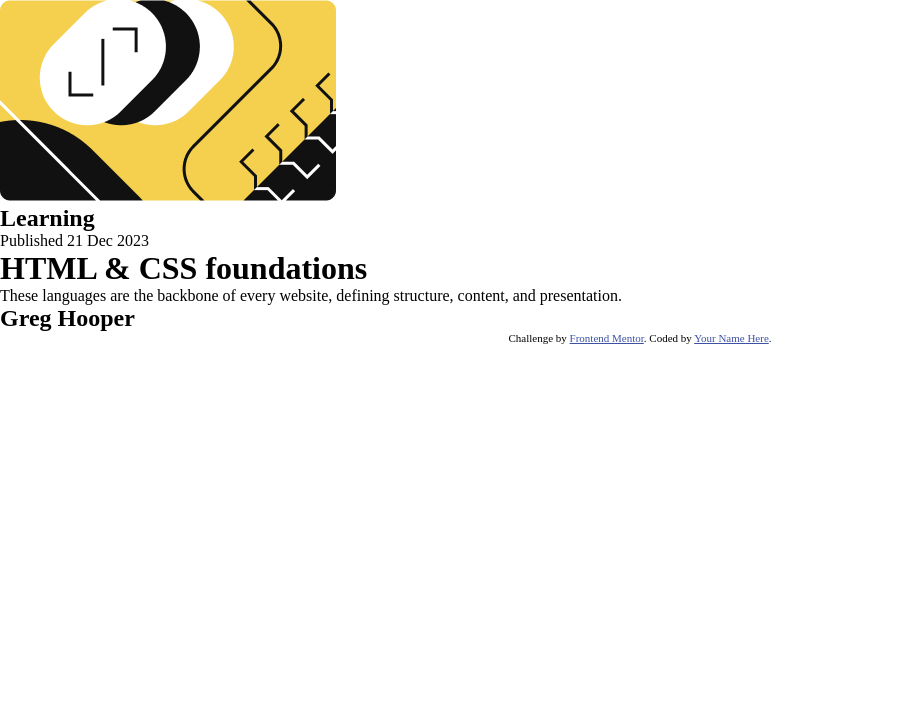
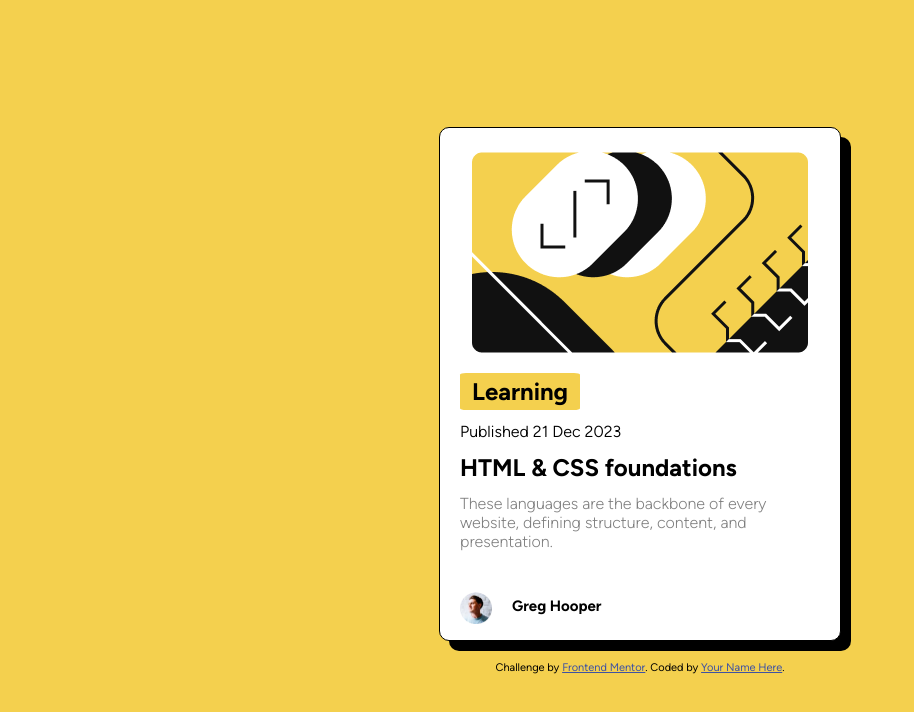
Before and after one commit to tflinch/Blog-preview-card, a plain HTML site: page index.html in a window 1280 px wide. Shown: the whole page, without its empty margins (0-914 px from the left). Drawn offline with Linux system fonts and the light colour scheme.

Commit message:
feat: completed styling for challenge

```diff
--- a/index.html
+++ b/index.html
@@ -20,6 +20,7 @@
       .attribution {
         font-size: 11px;
         text-align: center;
+        margin-top: 20px;
       }
       .attribution a {
         color: hsl(228, 45%, 44%);
@@ -31,17 +32,21 @@
       <img src="./assets/images/blogimage.png" alt="blog image" srcset="" />
 
       <div class="content-container">
-        <h2>Learning</h2>
+        <h2 class="tag">Learning</h2>
 
-        <p>Published 21 Dec 2023</p>
+        <p class="publish">Published 21 Dec 2023</p>
 
         <h1>HTML & CSS foundations</h1>
 
-        <p>
+        <p class="description">
           These languages are the backbone of every website, defining structure,
           content, and presentation.
         </p>
-        <h2>Greg Hooper</h2>
+        <div class="card-footer">
+          <img src="/assets/images/image-avatar.webp" alt="greg imgage" srcset="">
+          <h2>Greg Hooper</h2>
+        </div>
+
       </div>
     </div>
 
--- a/styles/styles.css
+++ b/styles/styles.css
@@ -1,12 +1,90 @@
 @font-face {
     font-family: Figtree;
-    src: url('/assets/fonts/Figtree-VariableFont_wght.ttf') format('ttf');
+    src: url('/assets/fonts/Figtree-VariableFont_wght.ttf');
     }
 *{
     margin: 0;
     padding: 0;
     box-sizing: none;
 }
+
+:root{
+    --bg-color: #F4D04E;
+    --secondary-color: #111111;
+    --text-color: #7F7F7F;
+    --main-color: #FFFFFF;
+}
+
 body{
+    min-height: 100vh;
+    display: flex;
+    flex-direction: column;
+    justify-content: center;
+    align-items: center;
     font-family: Figtree;
+    background: var(--bg-color);
 }
+
+.card-container{
+    display: flex;
+    flex-direction: column;
+    align-items: center;
+    height: 32rem;
+    width: 25rem;
+    background: var(--main-color);
+    border: black solid 1px;
+    border-radius: 10px;
+    box-shadow: 10px 10px;
+}
+
+.card-container img{
+    margin-top: 24px;
+}
+.content-container{
+    display: flex;
+    flex-direction: column;
+    justify-content: center;
+    align-items: flex-start;
+    padding: 20px;
+}
+.tag{
+    background: var(--bg-color);
+    padding: 4px 12px;
+    border-radius: 5%;
+}
+.publish{
+    margin-top: 12px;
+    font-weight: 350;
+}
+
+.content-container h1{
+    font-size: 24px;
+    margin-top: 12px;
+}
+
+.description{
+    color: var(--text-color);
+    margin-top: 12px;
+    margin-bottom: 6px;
+    font-weight: 300;
+}
+.card-footer{
+    display: flex;
+    align-items: center;
+}
+.card-footer img{
+    height: 32px;
+    width: 32px;
+}
+.card-footer h2{
+    font-size: 15px;
+    padding: 20px;
+    padding-top: 40px;
+}
+.content-container h1:hover{
+    color: var(--bg-color);
+    cursor: pointer;
+}
+.card-container:hover{
+    box-shadow: 20px 20px;
+}
```
